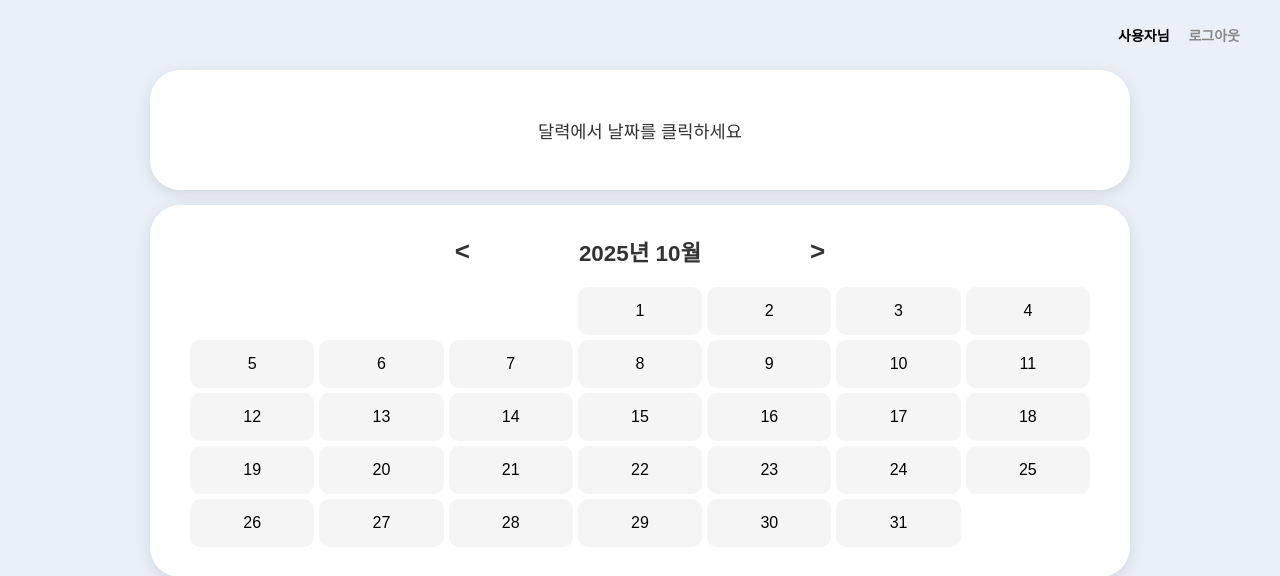
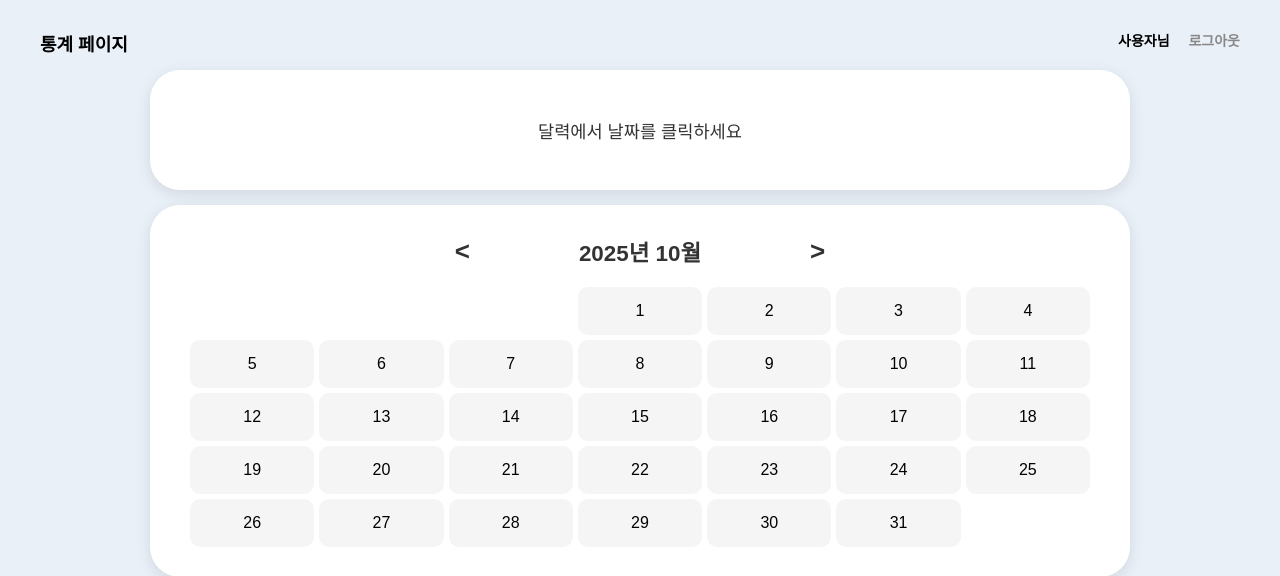
Before and after one commit to Gyeong-creator/-5-, a Flask app: page / in a window 1280 px wide. Shown: the top 576 px of the page. Run offline with Flask 3, Linux system fonts and the light colour scheme; data that the repository does not hold is empty.

Commit message:
Fix: 통계 페이지 이동 버튼 추가

```diff
--- a/static/css/ledger.css
+++ b/static/css/ledger.css
@@ -7,7 +7,7 @@ body {
 
 .user-info {
   position: absolute;
-  top: 25px;
+  top: 30px;
   right: 40px;
   font-size: 14px;
   font-weight: bold;
@@ -210,3 +210,18 @@ tr:hover .delete-btn {
 #transaction-list td:last-child {
   text-align: right;
 }
+
+.stats-link {
+  position: absolute;
+  top: 30px;
+  left: 40px;
+
+  color: black;
+  text-decoration: none;
+  font-size: 18px;
+  font-weight: bold;
+}
+
+.stats-link:hover {
+  text-decoration: underline; /* 마우스를 올리면 밑줄 표시 */
+}
--- a/templates/ledger.html
+++ b/templates/ledger.html
@@ -6,6 +6,8 @@
   <link rel="stylesheet" href="{{ url_for('static', filename='css/ledger.css') }}">
 </head>
 <body>
+  <a href="{{ url_for('statistics_view') }}" class="stats-link">통계 페이지</a>
+
   <div class="user-info">
     <span>{{ username }}님</span>
     <a href="#">로그아웃</a>
```
